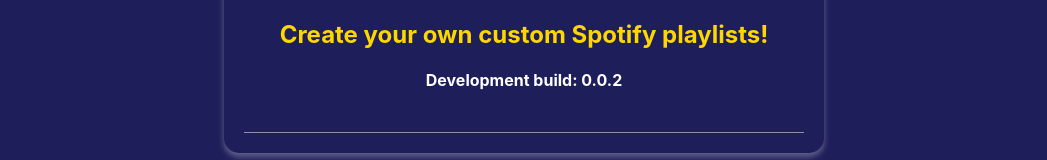
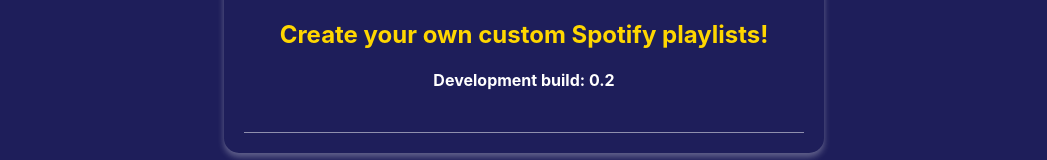
Before and after one commit to cambsull/TrakStack, a React (Create React App) app: page / in a window 1280 px wide. Shown: the part 315-475 px from the top of the page, without its empty margins (116-1163 px from the left). Built offline with nearby package versions, Linux system fonts and the light colour scheme.

Commit message:
Fixed development build number

```diff
--- a/src/index.js
+++ b/src/index.js
@@ -15,7 +15,7 @@
             <header className="header">
                 <img src={logo} alt="TrakStack logo" />
                 <h2>Create your own custom Spotify playlists!</h2>
-                <h4>Development build: 0.0.2</h4>
+                <h4>Development build: 0.2</h4>
             </header>
   </div>
   <div className="contentContainer">
```
